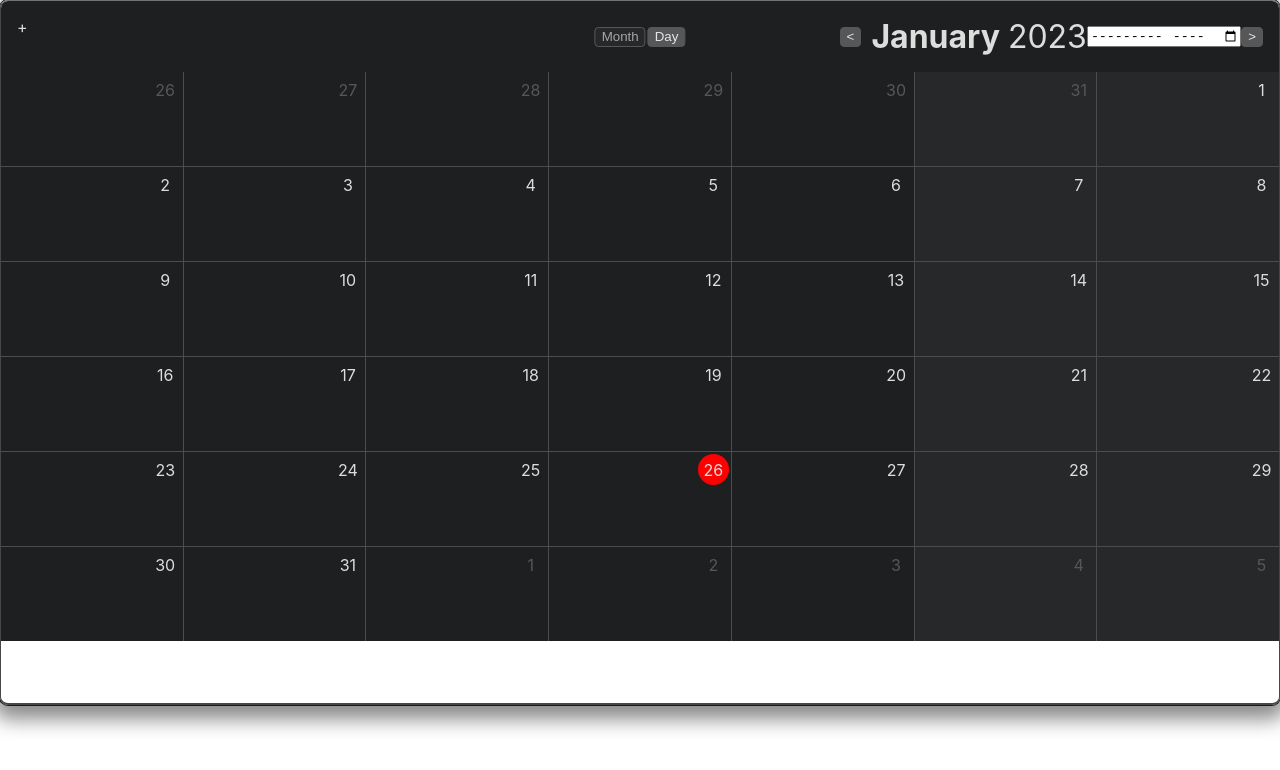
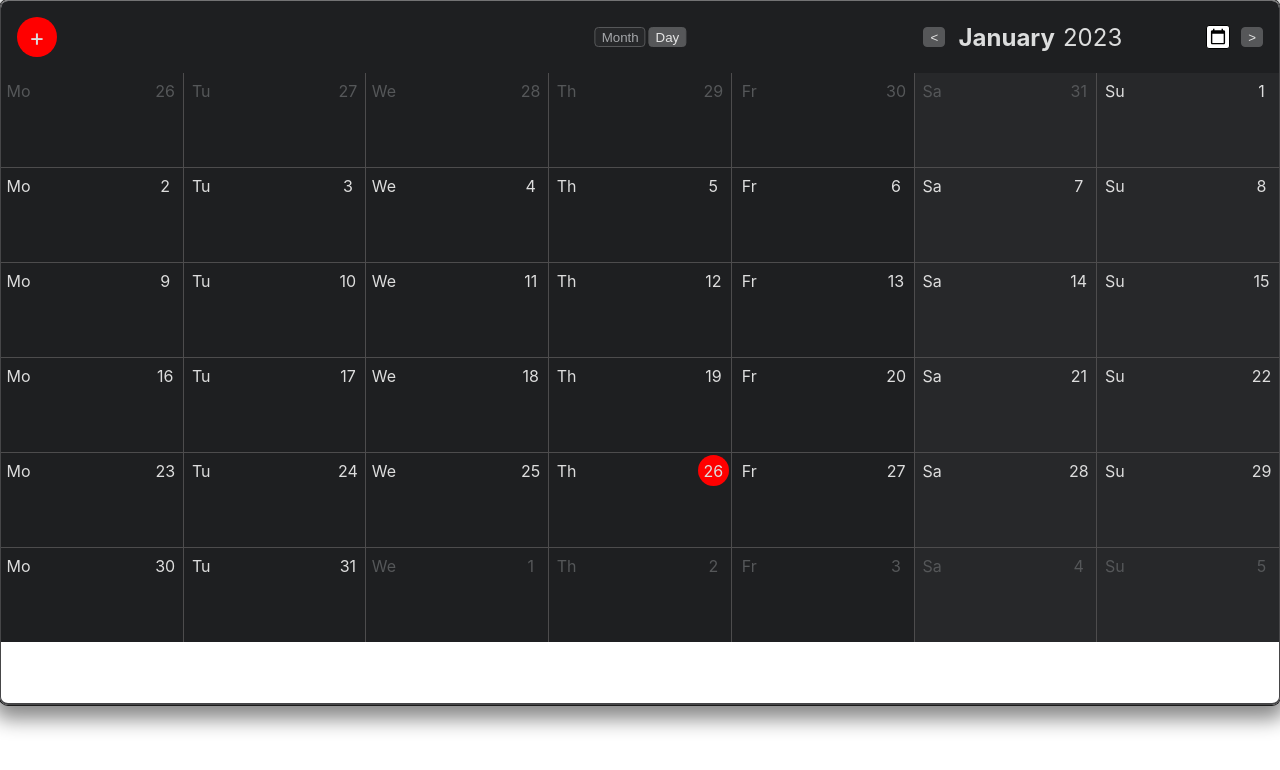
Before and after one commit to Petr0v21/test_holy_water_calendar, a React (Create React App) app: page / in a window 1280 px wide. Shown: the top 770 px of the page. Built offline with nearby package versions, Linux system fonts and the light colour scheme.

Commit message:
Do styled monitor-header

```diff
--- a/src/components/App/App.js
+++ b/src/components/App/App.js
@@ -6,26 +6,6 @@ import { ShadowWrapper } from "../../styled-components";
 import { Monitor } from "../Monitor";
 import { DayShowComponent } from "../DayShowComponent";
 import FormEvent from "../FormEvent";
-
-// window.moment = moment;
-// {
-//   id: 1,
-//   title: "Go to bath",
-//   description: "Go to bath",
-//   date: 1674704500,
-// },
-// {
-//   id: 2,
-//   title: "Go to walk",
-//   description: "Go to walk 23-th August",
-//   date: 1674705568,
-// },
-// {
-//   id: 3,
-//   title: "Make 7-th lesson",
-//   description: "Make 7-th lesson",
-//   date: 1674705568,
-// },
 
 const storageName = "items";
 
@@ -57,8 +37,8 @@ function App() {
     if (eventForUpdate) {
       setEvent(eventForUpdate);
     } else {
-      setEvent({ ...defaultEvent, date: dayItem.format("X") });
       window.currentDay = dayItem.format("X");
+      setEvent({ ...defaultEvent, date: window.currentDay });
     }
     setMethod(methodName);
   };
--- a/src/components/Monitor/index.js
+++ b/src/components/Monitor/index.js
@@ -1,6 +1,12 @@
 import React from "react";
 import styled from "styled-components";
 import { DISPLAY_MODE_DAY, DISPLAY_MODE_MONTH } from "../../helpers/constants";
+import {
+  DatePicker,
+  OpenFullFormButton,
+  TextWrapper,
+  TitleWrapper,
+} from "../../styled-components";
 
 const DivWrapper = styled("div")`
   display: flex;
@@ -11,19 +17,17 @@ const DivWrapper = styled("div")`
   position: relative;
 `;
 
-const TextWrapper = styled("span")`
-  font-size: 32px;
-`;
-
-const TitleWrapper = styled(TextWrapper)`
-  font-weight: bold;
-  margin-right: 8px;
-  margin-left: 8px;
-`;
-
 const ButtonsWrapper = styled("div")`
   display: flex;
   align-items: center;
+  gap: 1%;
+`;
+
+const DateText = styled("div")`
+  width: 225px;
+  display: flex;
+  align-items: center;
+  justify-content: flex-start;
 `;
 
 const ButtonsCenterWrapper = styled(ButtonsWrapper)`
@@ -60,7 +64,7 @@ const Monitor = ({
   selectDate,
 }) => (
   <DivWrapper>
-    <div onClick={() => openFullForm()}>+</div>
+    <OpenFullFormButton onClick={() => openFullForm()}>+</OpenFullFormButton>
     <ButtonsCenterWrapper>
       <ButtonWrapper
         unPressed={displayMode === DISPLAY_MODE_MONTH}
@@ -77,16 +81,15 @@ const Monitor = ({
     </ButtonsCenterWrapper>
     <ButtonsWrapper>
       <ButtonWrapper onClick={prevHandler}> &lt; </ButtonWrapper>
-      <div>
+      <DateText>
         {displayMode === DISPLAY_MODE_DAY ? (
           <TextWrapper>{today.format("DD")}</TextWrapper>
         ) : null}
         <TitleWrapper>{today.format("MMMM")}</TitleWrapper>
         <TextWrapper>{today.format("YYYY")}</TextWrapper>
-      </div>
-      <input
+      </DateText>
+      <DatePicker
         type="month"
-        lang="en"
         onChange={(e) => selectDate(e.target.valueAsDate)}
       />
       {/* <TodayButton onClick={todayHandler}>Today</TodayButton> */}
--- a/src/components/MonthDay/index.js
+++ b/src/components/MonthDay/index.js
@@ -26,7 +26,7 @@ const CurrentDay = styled("div")`
 
 const ShowDayWrapper = styled("div")`
   display: flex;
-  justify-content: flex-end;
+  justify-content: space-between;
 `;
 
 const EventListWrapper = styled("ul")`
@@ -59,7 +59,7 @@ const EventItemWrapper = styled("button")`
   border: 1px solid #5d5f63;
   border-radius: 2px;
 `;
-//CalendarCell
+
 export const MonthDay = ({
   dayItem,
   today,
@@ -76,6 +76,11 @@ export const MonthDay = ({
     >
       <RowInCell justifyContent={"flex-end"}>
         <ShowDayWrapper>
+          <DayWrapper
+            onDoubleClick={() => openFormHandler("Create", null, dayItem)}
+          >
+            {dayItem.format("dd")}
+          </DayWrapper>
           <DayWrapper
             onDoubleClick={() => openFormHandler("Create", null, dayItem)}
           >
--- a/src/styled-components/index.js
+++ b/src/styled-components/index.js
@@ -121,3 +121,58 @@ export const FormWrapper = styled(ShadowWrapper)`
   color: #dddddd;
   box-shadow: unset;
 `;
+
+export const DatePicker = styled("input")`
+  width: 60px;
+  height: 40px;
+  border: 0;
+  margin-right: 8px;
+  background: rgba(0, 0, 0, 0);
+  &:focus-visible {
+    outline: 0px solid crimson;
+  }
+
+  &::-webkit-datetime-edit-month-field {
+    visibility: hidden;
+    width: 0;
+  }
+  &::-webkit-datetime-edit-day-field {
+    visibility: hidden;
+    width: 0;
+  }
+  &::-webkit-datetime-edit-year-field {
+    visibility: hidden;
+    width: 0;
+  }
+
+  &::-webkit-calendar-picker-indicator {
+    visibility: visible;
+    font-size: 18px;
+    background-color: #ffffff;
+    border: 1px solid black;
+    cursor: pointer;
+    border-radius: 3px;
+  }
+`;
+
+export const TextWrapper = styled("span")`
+  font-size: 24px;
+`;
+
+export const TitleWrapper = styled(TextWrapper)`
+  font-weight: 700;
+  margin-right: 8px;
+  margin-left: 8px;
+`;
+
+export const OpenFullFormButton = styled("span")`
+  width: 40px;
+  height: 40px;
+  font-size: 24px;
+  background: #f00;
+  border-radius: 50%;
+  display: flex;
+  align-items: center;
+  justify-content: center;
+  cursor: pointer;
+`;
```
